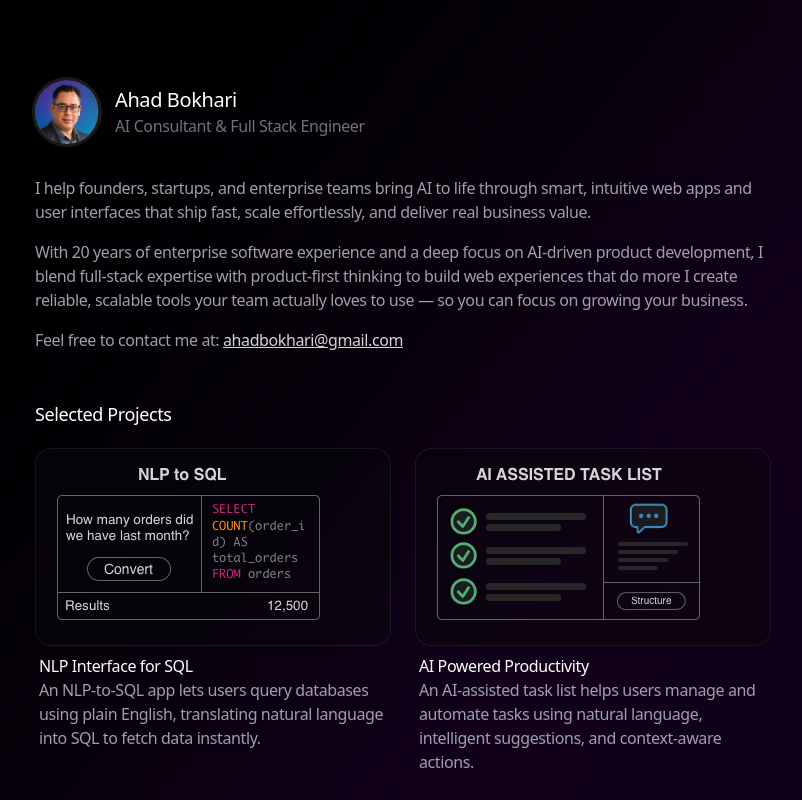
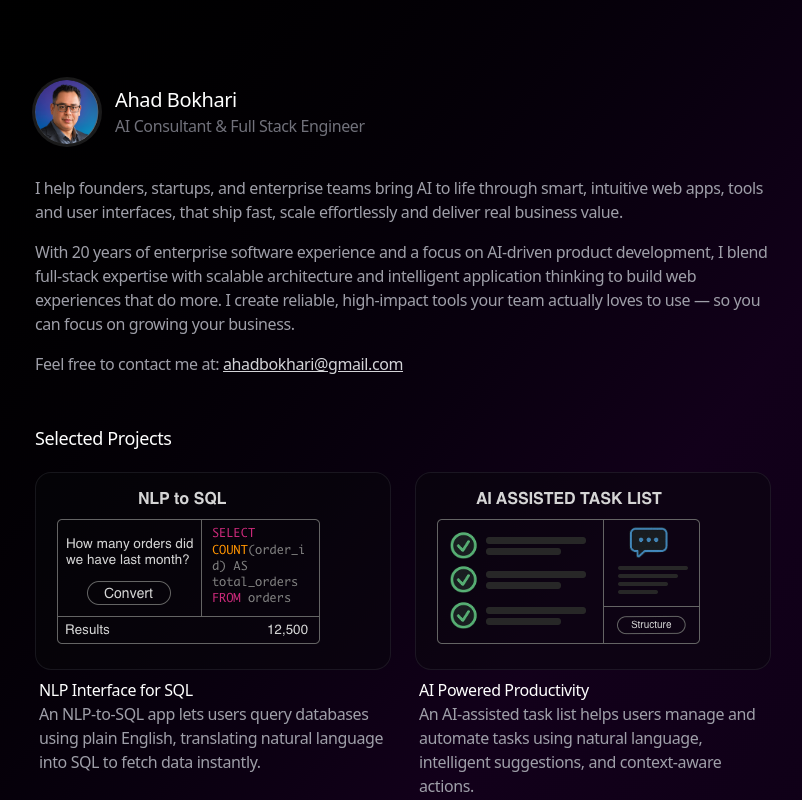
Before and after one commit to ahadb/ahads-website, a Next.js app: page / in a window 1280 px wide. Shown: the top 800 px of the page, without its empty margins (237-1039 px from the left). Built offline with nearby package versions, Linux system fonts and the light colour scheme.

Commit message:
typos on blog

```diff
--- a/app/page.tsx
+++ b/app/page.tsx
@@ -138,15 +138,16 @@ export default function Personal() {
         <div className="flex flex-col">
           <p className="text-zinc-600 dark:text-zinc-400">
             I help founders, startups, and enterprise teams bring AI to life
-            through smart, intuitive web apps and user interfaces that ship
-            fast, scale effortlessly, and deliver real business value.
+            through smart, intuitive web apps, tools and user interfaces, that
+            ship fast, scale effortlessly and deliver real business value.
           </p>
           <p className="mt-4 text-zinc-600 dark:text-zinc-400">
-            With 20 years of enterprise software experience and a deep focus on
+            With 20 years of enterprise software experience and a focus on
             AI-driven product development, I blend full-stack expertise with
-            product-first thinking to build web experiences that do more I
-            create reliable, scalable tools your team actually loves to use — so
-            you can focus on growing your business.
+            scalable architecture and intelligent application thinking to build
+            web experiences that do more. I create reliable, high-impact tools
+            your team actually loves to use — so you can focus on growing your
+            business.
           </p>
           <p className="mt-4 text-zinc-600 dark:text-zinc-400">
             Feel free to contact me at:{' '}
```
